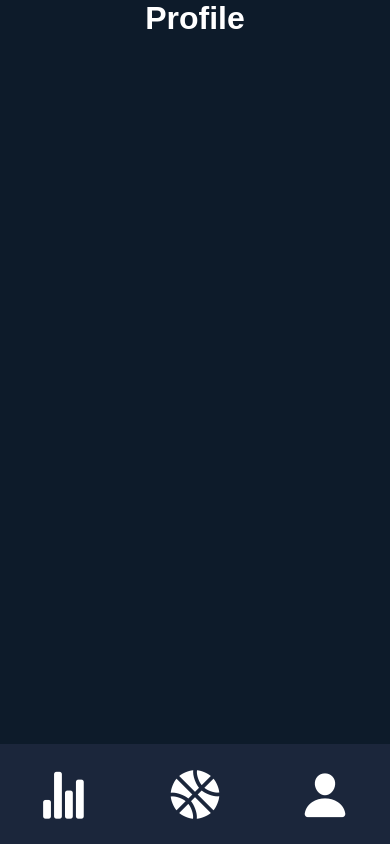
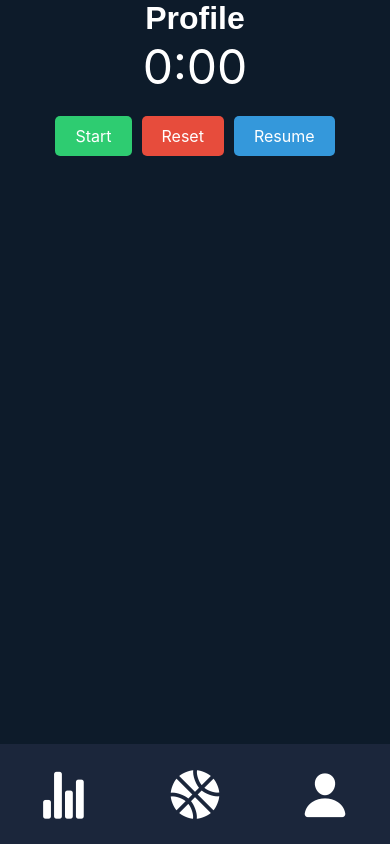
Before and after one commit to Project-Lebron/projectLebron, a React Native app: screen /Profile in a window 390 px wide. Built offline with nearby package versions, Linux system fonts and the light colour scheme.

Commit message:
made stopwatch component

```diff
--- /dev/null
+++ b/src/components/Stopwatch.tsx
@@ -0,0 +1,145 @@
+import React, { useState, useRef } from 'react';
+import { View, Text, StyleSheet, TouchableOpacity }
+    from 'react-native';
+
+const Stopwatch = () => {
+
+    // State and refs to manage time and stopwatch status
+    const [time, setTime] = useState(0);
+    const [running, setRunning] = useState(false);
+    const intervalRef = useRef<NodeJS.Timeout | null>(null);
+    const startTimeRef = useRef<number>(0);
+
+    // Function to start the stopwatch
+    const startStopwatch = (): void=> {
+        startTimeRef.current = Date.now() - time * 1000;
+        intervalRef.current = setInterval(() => {
+            setTime(Math.floor((Date.now() -
+            startTimeRef.current) / 1000));
+        }, 1000);
+        setRunning(true);
+    };
+    // Function to pause the stopwatch
+    const pauseStopwatch = () => {
+        if (intervalRef.current !== null) {
+            clearInterval(intervalRef.current);
+        }
+        setRunning(false);
+    };
+    // Function to reset the stopwatch
+    const resetStopwatch = () => {
+        if (intervalRef.current !== null) {
+            clearInterval(intervalRef.current);
+        }
+        setTime(0);
+        setRunning(false);
+    };
+    // Function to resume the stopwatch
+    const resumeStopwatch = () => {
+        startTimeRef.current = Date.now() - time * 1000;
+        intervalRef.current = setInterval(() => {
+            setTime(Math.floor(
+                (Date.now() - startTimeRef.current) / 1000));
+        }, 1000);
+        setRunning(true);
+    };
+
+    const minutes = Math.floor(time / 60);
+    const seconds = time % 60;
+
+    const formattedTime = `${minutes}:${seconds < 10 ? '0' : ''}${seconds}`;
+
+    return (
+        <View style={styles.container}>
+            <Text style={styles.timeText}>{formattedTime}</Text>
+            <View style={styles.buttonContainer}>
+                {running ? (
+                    <TouchableOpacity
+                        style={[styles.button, styles.pauseButton]}
+                        onPress={pauseStopwatch}
+                    >
+                        <Text style={styles.buttonText}>Pause</Text>
+                    </TouchableOpacity>
+                ) : (
+                    <>
+                        <TouchableOpacity
+                            style={[styles.button, styles.startButton]}
+                            onPress={startStopwatch}
+                        >
+                            <Text style={styles.buttonText}>Start</Text>
+                        </TouchableOpacity>
+                        <TouchableOpacity
+                            style={[styles.button, styles.resetButton]}
+                            onPress={resetStopwatch}
+                        >
+                            <Text style={styles.buttonText}>
+                                Reset
+                            </Text>
+                        </TouchableOpacity>
+                    </>
+                )}
+                {!running && (
+                    <TouchableOpacity
+                        style={[styles.button, styles.resumeButton]}
+                        onPress={resumeStopwatch}
+                    >
+                        <Text style={styles.buttonText}>
+                            Resume
+                        </Text>
+                    </TouchableOpacity>
+                )}
+            </View>
+        </View>
+    );
+}
+
+const styles = StyleSheet.create({
+    container: {
+        flex: 1,
+        justifyContent: 'center',
+        alignItems: 'center',
+    },
+    header: {
+        fontSize: 30,
+        color: "green",
+        marginBottom: 10,
+    },
+    subHeader: {
+        fontSize: 18,
+        marginBottom: 10,
+        color: "blue",
+    },
+    timeText: {
+        fontSize: 48,
+        color: '#fff',
+    },
+    buttonContainer: {
+        flexDirection: 'row',
+        marginTop: 20,
+    },
+    button: {
+        paddingVertical: 10,
+        paddingHorizontal: 20,
+        borderRadius: 5,
+    },
+    startButton: {
+        backgroundColor: '#2ecc71',
+        marginRight: 10,
+    },
+    resetButton: {
+        backgroundColor: '#e74c3c',
+        marginRight: 10,
+    },
+    pauseButton: {
+        backgroundColor: '#f39c12',
+    },
+    resumeButton: {
+        backgroundColor: '#3498db',
+    },
+    buttonText: {
+        color: 'white',
+        fontSize: 16,
+    },
+});
+
+export default Stopwatch
--- a/src/screens/ProfileScreen.tsx
+++ b/src/screens/ProfileScreen.tsx
@@ -1,11 +1,16 @@
 import { StyleSheet, Text, View, SafeAreaView, StatusBar } from 'react-native'
 import React from 'react'
+import Stopwatch from '../components/Stopwatch';
+
 
 const ProfileScreen = () => {
   return (
     <SafeAreaView style={styles.container}>
       <StatusBar barStyle={'light-content'} />
-      <Text style={styles.titleScreen}>Profile</Text>
+        <Text style={styles.titleScreen}>Profile</Text>
+      <SafeAreaView>
+        <Stopwatch />
+      </SafeAreaView>
     </SafeAreaView>
   )
 }
--- a/src/screens/WorkoutEnd.tsx
+++ b/src/screens/WorkoutEnd.tsx
@@ -20,7 +20,7 @@ const WorkoutEnd = ({ navigation }: {navigation: any}) => {
               {/* top left */}
               <View style={styles.labelContainer}>
                 <Text style={styles.smallText}>Made</Text>
-                <Text style={[styles.topStats, { color: '#6AA760', fontSize: 35 }]}>25</Text>
+                <Text style={[styles.topStats, { color: '#6AA760', fontSize: 30 }]}>25</Text>
               </View>
 
               {/* bottom left */}
@@ -40,7 +40,7 @@ const WorkoutEnd = ({ navigation }: {navigation: any}) => {
               {/* top right */}
               <View style={styles.labelContainer}>
                 <Text style={styles.smallText}>Made</Text>
-                <Text style={[styles.topStats, { color: '#CF5A5A' , fontSize: 35}]}>35</Text>
+                <Text style={[styles.topStats, { color: '#CF5A5A' , fontSize: 30}]}>35</Text>
               </View>
 
               {/* bottom right */}
--- a/src/screens/WorkoutStart.tsx
+++ b/src/screens/WorkoutStart.tsx
@@ -1,5 +1,6 @@
 import { StyleSheet, Text, View, SafeAreaView, TouchableOpacity, StatusBar, Touchable } from 'react-native'
 import React from 'react'
+import Stopwatch from '../components/Stopwatch';
 
 const WorkoutStart = ({ navigation }: {navigation: any}) => {
     return (
@@ -7,7 +8,7 @@ const WorkoutStart = ({ navigation }: {navigation: any}) => {
           <StatusBar barStyle={'light-content'} />
 
           {/* title text */}
-          <Text style={styles.titleText}>0:00 </Text>
+          <Stopwatch />
 
           {/* big circle */}
           <SafeAreaView style={styles.bigCircle}>
```
